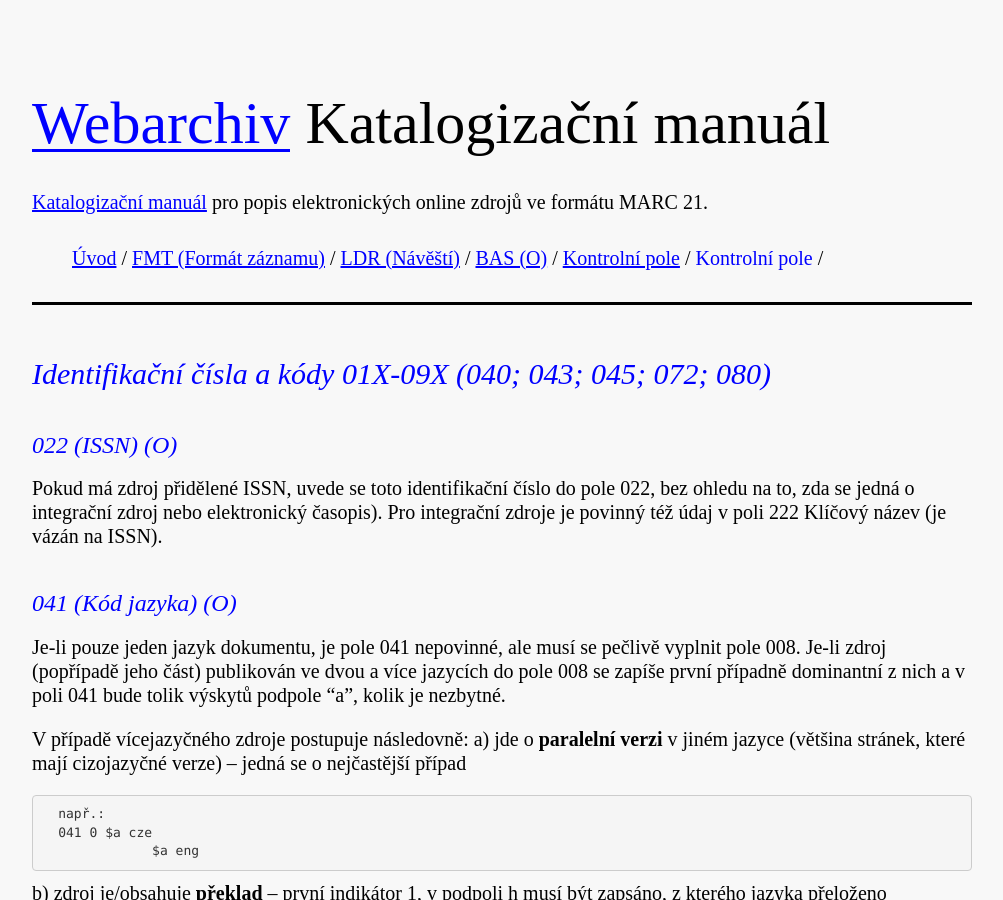
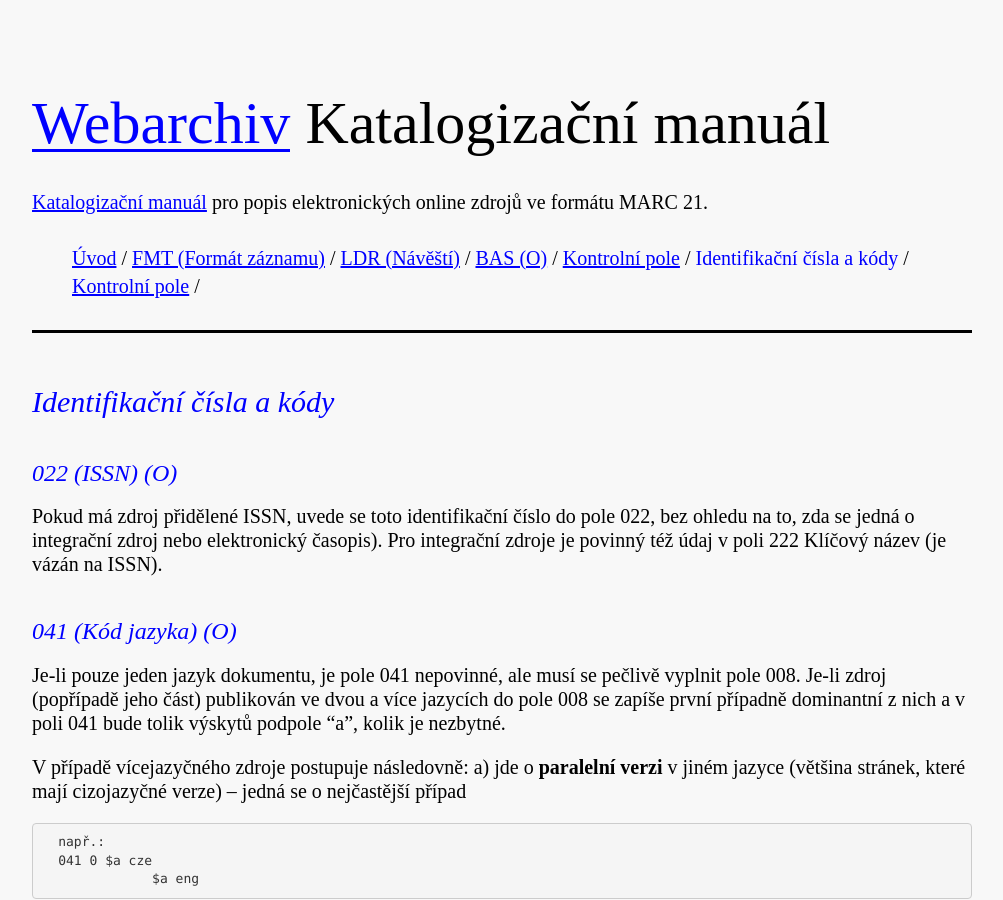
Before and after one commit to WebarchivCZ/katalogizacni-manual, a Jekyll site: the page built from _posts/2017-06-22-identifikacni-cisla-a-kody.md, in a window 1280 px wide and 900 px high. Shown: the whole window, without its empty margins (138-1141 px from the left). Built offline with Jekyll 4.4.1, drawn with Linux system fonts in a browser that asks for light colours.

Commit message:
refil "Identifikacni cisla a kody"

```diff
--- a/_posts/2017-06-22-identifikacni-cisla-a-kody.md
+++ b/_posts/2017-06-22-identifikacni-cisla-a-kody.md
@@ -1,8 +1,8 @@
 ---
 layout: default
-title: Kontrolní pole
+title: Identifikační čísla a kódy
 ---
-## Identifikační čísla a kódy 01X-09X (040; 043; 045; 072; 080)
+## Identifikační čísla a kódy
 
 ### 022 (ISSN) (O)
 Pokud má zdroj přidělené ISSN, uvede se toto identifikační číslo do pole 022, bez ohledu na to, zda se jedná o integrační zdroj nebo elektronický časopis). Pro integrační zdroje je povinný též údaj v poli 222 Klíčový název (je vázán na ISSN).
```
Also changed, not shown: _posts/2017-06-19-udaje-fyzickeho-popisu.md (added, +4 -0 lines).
